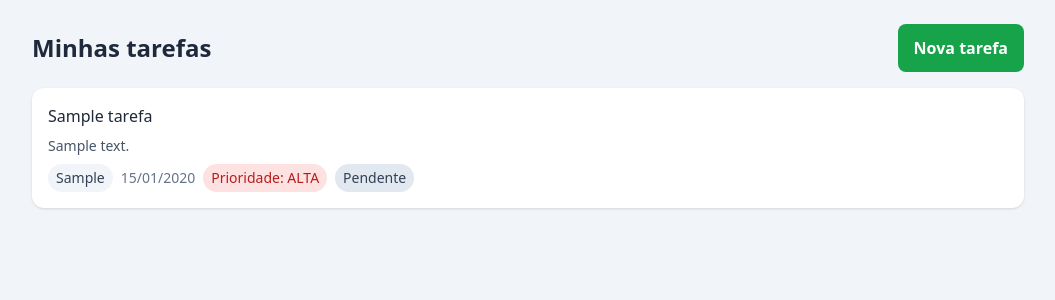
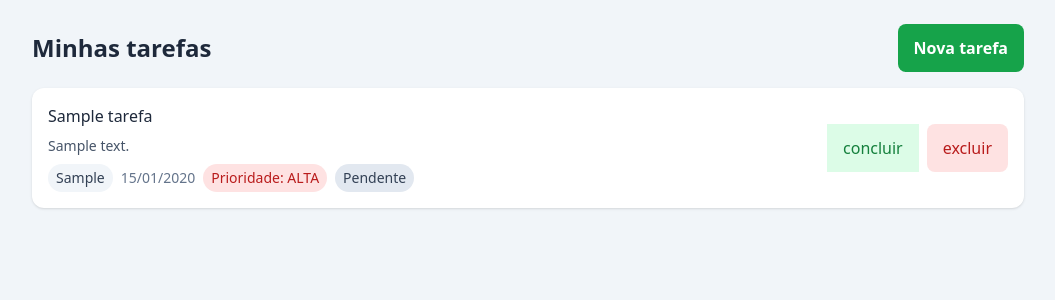
Before and after one commit to VitorGLFerreira/estodolisweb, a Flask app: page / in a window 1280 px wide. Shown: the part 68-368 px from the top of the page, without its empty margins (112-1167 px from the left). Run offline with Flask 3, Linux system fonts and the light colour scheme; the visitor is signed in with stand-in values (Sample User, id 1); tables that the repository leaves empty hold one stand-in row (values such as "Sample post"); style sheets or scripts are compiled from the project's sources; some libraries are stand-ins or nearby versions.

Commit message:
feat: adicionar funcionalidades de conclusão e exclusão de tarefas, incluindo novas rotas e templates

```diff
--- a/app.py
+++ b/app.py
@@ -1,9 +1,9 @@
 from datetime import date
 from flask import Flask, render_template, request, session, redirect, flash
-from database import consultar_tarefas, inserir_tarefa
+from database import (consultar_tarefas, inserir_tarefa, buscar_tarefa, concluir_tarefa, apagar_tarefa)
 
 app = Flask(__name__)
-app.secret_key = "vitorgabriel"
+app.secret_key = "vitorgabriel" #Chave secreta para a sessãok do Flask
 
 # Dados de acesso do ADMIN
 ADMIN_EMAIL = "vithor@gmail.com"
@@ -93,10 +93,28 @@ def adicionar() :
     return redirect("/")
 
 
+@app.route("/concluir/<int:idtarefa>", methods=["POST"])
+def concluir(idtarefa):
+    tarefa = buscar_tarefa(idtarefa)
+    if tarefa is None or tarefa["status"] == "Concluída":
+        flash("Não há o que concluir nessa tarefa.")
+    elif concluir_tarefa(idtarefa):
+        flash("Tarefa concluída. Bom trabalho!")
+    else:
+        flash("Não foi possível concluir a tarefa.")
+    return redirect("/")
 
-
-
-
+@app.route("/excluir/<int:idtarefa>", methods=["GET", "POST"])
+def excluir(idtarefa):
+    tarefa = buscar_tarefa(idtarefa)
+    if tarefa is None:
+        flash("Tarefa não encontrada.")
+        return redirect("/")
+    if request.method == "GET":
+        return render_template("confirmar_exclusao.html", tarefa=tarefa)
+    apagar_tarefa(idtarefa)
+    flash("Tarefa excluída.")
+    return redirect("/")
 
 if __name__ == "__main__":
     app.run(debug=True, port=5000)
--- a/database.py
+++ b/database.py
@@ -94,7 +94,7 @@ def concluir_tarefa(idtarefa):
         return False
 
     try:
-        sql = "UPDATE tarefa SET status = 'Concluida' WHERE idTarefa = %s"
+        sql = "UPDATE tarefa SET status = 'Concluída' WHERE idTarefa = %s"
         cursor.execute(sql,(idtarefa,)) # , obrigatoria para informar q é tupla
         conexao.commit() # Confirma a alterção nos dados
 
@@ -165,3 +165,21 @@ def apagar_tarefa(idtarefa):
     finally:
         cursor.close() # Encerra o cursor
         conexao.close() # Encerra a conexao
+
+def buscar_tarefa(idtarefa):
+    conexao, cursor = conectar()
+    if conexao is None:
+         return None
+    try:
+        sql = """
+            SELECT idTarefa AS idtarefa, dataPrazo AS data_prazo, nomeTarefa AS nome_tarefa, status, descricao, categoria, prioridade
+            FROM tarefa WHERE idTarefa = %s
+            """
+        cursor.execute(sql, (idtarefa,))
+        return cursor.fetchone() # Um dicionaio, ou None se não existir
+    except Error as erro:
+        print(f"ERRO! Falha ao buscar a tarefa: {erro}")
+        return None
+    finally:
+        cursor.close()
+        conexao.close()
--- a/templates/index.html
+++ b/templates/index.html
@@ -58,7 +58,22 @@
                     </div>
                 </div>
 
-                {# botões aqui #}
+                <div class="flex gap-2">
+                    {% if tarefa.status != "Concluída" %}
+                        <form action="/concluir/{{ tarefa.Idtarefa }}" method="post"
+                            class="flex-1 sm:flex-none">
+                        <button type="submit"
+                            class="w-full px-4 py-3 rounde-lg bg-green-100 text-green-700">
+                        concluir
+                        </button>
+                        </form>
+                    {% endif %}
+                    {# Editar aqui #}
+                    <a href="/excluir/{{ tarefa.Idtarefa }}"
+                        class="flex-1 sm:flex-none px-4 py-3 rounded-lg text-center bg-red-100 text-red-700">
+                    excluir
+                    </a>
+                </div>
             </li>
         {% else %}
         <li class="bg-white rounded-xl shadow p-6 text-center text-slate-500">
```
Also changed, not shown: templates/confirmar_exclusao.html (added, +11 -0 lines).
